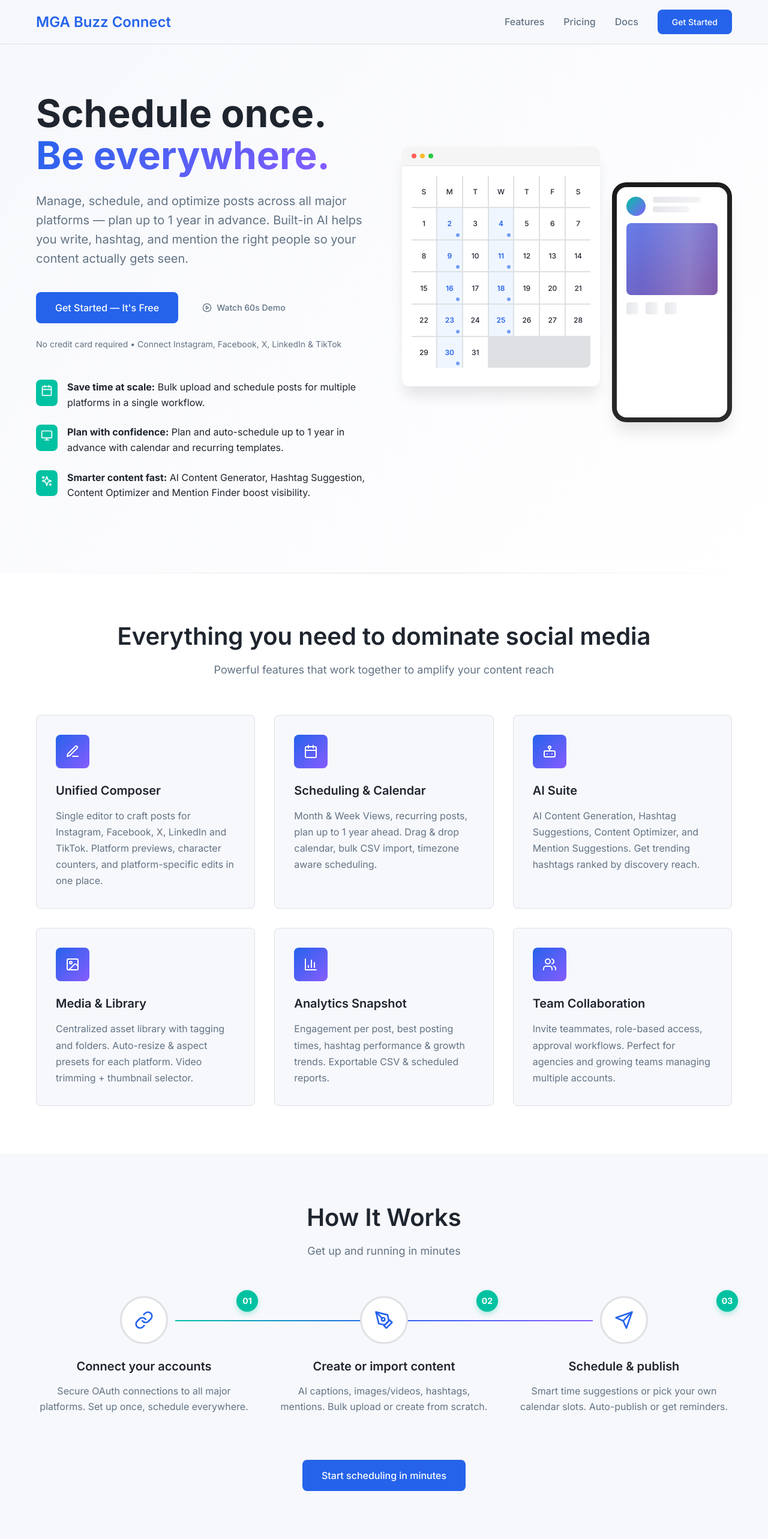
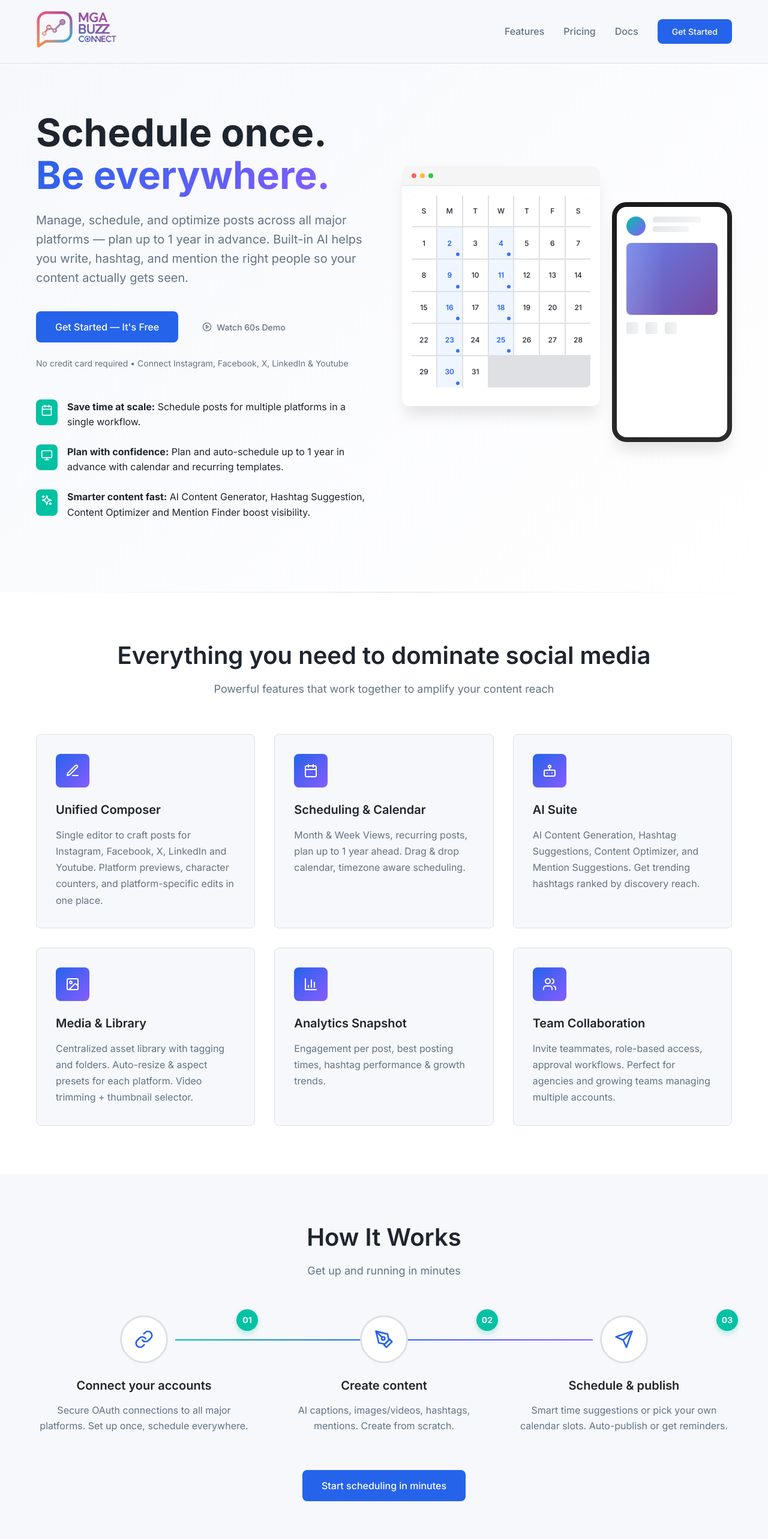
Before and after one commit to Saffotech/Buzz-Connect-Frontend, a React (Create React App) app: page / in a window 1280 px wide. Shown: the top 2566 px of the page at 60% size. Built offline with nearby package versions, Linux system fonts and the light colour scheme.

Commit message:
Updated Home page

```diff
--- a/src/components/AuthPage.css
+++ b/src/components/AuthPage.css
@@ -636,7 +636,7 @@
 }
 
 .app-footer .footer-links {
-  margin-top: 4px;
+  /* margin-top: 4px; */
   display: flex;
   justify-content: center;
   gap: 12px;
--- a/src/components/AuthPage.js
+++ b/src/components/AuthPage.js
@@ -49,26 +49,7 @@ const AuthPage = () => {
           </div>
         </div>
       </div>
-      {/* Footer */}
-      <footer className="app-footer">
-        <p>© {new Date().getFullYear()}, MGA Buzz Connect.</p>
-        <div className="footer-links">
-          <a
-            href="https://mgabuzzconnect.com/privacy-policy"
-            target="_blank"
-            rel="noopener noreferrer"
-          >
-            Privacy
-          </a>
-          <a
-            href="https://mgabuzzconnect.com/terms-of-service"
-            target="_blank"
-            rel="noopener noreferrer"
-          >
-            Terms
-          </a>
-        </div>
-      </footer>
+
     </div>
   );
 };
--- a/src/components/CreatePost.css
+++ b/src/components/CreatePost.css
@@ -1987,6 +1987,7 @@
   font-weight: 600;
   color: #495057;
   margin-bottom: 12px;
+  text-wrap: nowrap;
 }
 
 .account-count {
@@ -2368,6 +2369,7 @@
   min-height: max-content;
 }
 
+
 .media-library-item {
   background: var(--bg-secondary);
   border: 2px solid transparent;
@@ -3561,6 +3563,7 @@
   overflow: hidden;
   transition: all 0.2s ease;
   background: var(--surface);
+  max-height: max-content;
 }
 
 .media-library-item:hover {
--- a/src/components/CreatePost.js
+++ b/src/components/CreatePost.js
@@ -615,10 +615,10 @@ const getAvailablePlatforms = () => {
     }
 
     // Check if images are required but not provided
-    if (areImagesRequired() && postData.images.length === 0) {
-      showToast('Images are required for all posts', 'error');
-      return false;
-    }
+    // if (areImagesRequired() && postData.images.length === 0) {
+    //   showToast('Images are required for all posts', 'error');
+    //   return false;
+    // }
 
     // Check if accounts are selected for platforms that require it
     const platformsRequiringAccounts = ['instagram', 'facebook', 'linkedin', 'youtube'];
@@ -1633,7 +1633,7 @@ const getAvailablePlatforms = () => {
                           {isSelected && platform.connected && platform.accounts && platform.accounts.length > 0 && (
                             <div className="account-multi-selector">
                               <label className="account-label">
-                                Select {platform.name} Account{platform.accounts.length > 1 ? 's' : ''}:
+                                Choose Profile{platform.accounts.length > 1 ? 's' : ''}:
                                 <span className="account-count">
                                   ({selectedAccountsCount} of {platform.accounts.length} selected)
                                 </span>
@@ -2248,7 +2248,7 @@ const getAvailablePlatforms = () => {
                                         playsInline
                                         onError={(e) => { console.error('Preview video failed to load'); e.target.style.display = 'none'; }}
                                       />
-                                      <div className="youtube-title">{postData.content?.substring(0, 100)}</div>
+                                      {/* <div className="youtube-title">{postData.content?.substring(0, 100)}</div> */}
                                     </div>
                                   ))
                               ) : (
@@ -2347,14 +2347,14 @@ const getAvailablePlatforms = () => {
 
             <div className="footer-actions">
               {/* Save as Draft Button */}
-              <button
+              {/* <button
                 type="button"
                 className="btn-secondary-draft"
                 onClick={onSaveDraft}
                 disabled={isSubmitting}
               >
                 Save as Draft
-              </button>
+              </button> */}
 
               {/* Publish / Schedule Button Footer */}
               <button
--- a/src/components/Layout.css
+++ b/src/components/Layout.css
@@ -539,7 +539,7 @@ layout.css
 }
 
 .app-footer .footer-links {
-  margin-top: 4px;
+  /* margin-top: 4px; */
   display: flex;
   justify-content: center;
   gap: 12px;
--- a/src/components/PlatformGrid.js
+++ b/src/components/PlatformGrid.js
@@ -5,6 +5,8 @@ import { useConnectedPlatforms } from "../hooks/useApi";
 import { usePlatformGridTracking } from "../hooks/useAnalytics";
 import { getPlatformIcon } from "../utils/platform-helpers";
 import "./PlatformGrid.css";
+import { FontAwesomeIcon } from '@fortawesome/react-fontawesome';
+import { faXTwitter } from '@fortawesome/free-brands-svg-icons';
 
 /**
  * Memoized PlatformButton - Sub-component for individual platform selection
@@ -33,9 +35,8 @@ const PlatformButton = memo(({
     ? platform.name
     : `${platform.name} - Not Connected`;
 
-  const buttonClass = `platform-btn ${isSelected ? "selected" : ""} ${
-    !platform.connected ? "not-connected" : ""
-  } ${disabled ? "disabled" : ""}`;
+  const buttonClass = `platform-btn ${isSelected ? "selected" : ""} ${!platform.connected ? "not-connected" : ""
+    } ${disabled ? "disabled" : ""}`;
 
   return (
     <button
@@ -47,7 +48,9 @@ const PlatformButton = memo(({
     >
       <div className="platform-btn-content">
         <div className="platform-icon">
-          {Icon ? (
+          {platform.id === "twitter" ? (
+            <FontAwesomeIcon icon={faXTwitter} size="lg" color="#000000" />
+          ) : Icon ? (
             <Icon size={20} />
           ) : (
             <span className="platform-emoji">{platform.emoji}</span>
@@ -190,6 +193,7 @@ const PlatformGrid = memo(({
   context = "unknown",
 }) => {
   const { platforms, loading, error } = useConnectedPlatforms();
+  console.log("All platforms from API:", platforms);
   const { trackGridUsage, trackSelection } = usePlatformGridTracking();
 
   // Filter and sort platforms
--- a/src/pages/Home/Home.css
+++ b/src/pages/Home/Home.css
@@ -76,7 +76,7 @@ h2 { font-size: clamp(2rem, 4vw, 2.5rem); }
 h3 { font-size: 1.5rem; }
 h4 { font-size: 1.25rem; }
 
-p { margin-bottom: 1em; }
+/* p { margin-bottom: 1em; } */
 
 .mga-gradient-text {
   background: linear-gradient(135deg, var(--mga-primary) 0%, var(--mga-accent-purple) 100%);
@@ -218,10 +218,14 @@ p { margin-bottom: 1em; }
   justify-content: space-between;
 }
 
-.mga-nav-brand h3 {
+/* .top-head h3 {
   color: var(--mga-primary);
   margin: 0;
   font-size: 1.5rem;
+} */
+
+.mga-nav-brand img{
+max-width: 135px;
 }
 
 .mga-nav-links {
@@ -1457,7 +1461,7 @@ section {
 .mga-modal-close:focus,
 .mga-form-group input:focus,
 .mga-form-group textarea:focus {
-  outline: 2px solid var(--mga-primary);
+  /* outline: 2px solid var(--mga-primary); */
   outline-offset: 2px;
 }
 
--- a/src/pages/Home/Home.js
+++ b/src/pages/Home/Home.js
@@ -7,7 +7,7 @@ import {
   Play, Loader2
 } from 'lucide-react';
 import './Home.css';
-
+import Logo from "../../assets/img/Logo.png";
 const Home = () => {
 
   const navigate = useNavigate();
@@ -27,12 +27,12 @@ const Home = () => {
     {
       icon: Edit3,
       title: 'Unified Composer',
-      description: 'Single editor to craft posts for Instagram, Facebook, X, LinkedIn and TikTok. Platform previews, character counters, and platform-specific edits in one place.'
+      description: 'Single editor to craft posts for Instagram, Facebook, X, LinkedIn and Youtube. Platform previews, character counters, and platform-specific edits in one place.'
     },
     {
       icon: Calendar,
       title: 'Scheduling & Calendar',
-      description: 'Month & Week Views, recurring posts, plan up to 1 year ahead. Drag & drop calendar, bulk CSV import, timezone aware scheduling.'
+      description: 'Month & Week Views, recurring posts, plan up to 1 year ahead. Drag & drop calendar, timezone aware scheduling.'
     },
     {
       icon: Bot,
@@ -47,7 +47,7 @@ const Home = () => {
     {
       icon: BarChart3,
       title: 'Analytics Snapshot',
-      description: 'Engagement per post, best posting times, hashtag performance & growth trends. Exportable CSV & scheduled reports.'
+      description: 'Engagement per post, best posting times, hashtag performance & growth trends.'
     },
     {
       icon: Users,
@@ -65,8 +65,8 @@ const Home = () => {
     },
     {
       icon: PenTool,
-      title: 'Create or import content',
-      description: 'AI captions, images/videos, hashtags, mentions. Bulk upload or create from scratch.',
+      title: 'Create content',
+      description: 'AI captions, images/videos, hashtags, mentions. Create from scratch.',
       number: '02'
     },
     {
@@ -152,12 +152,12 @@ const Home = () => {
   const faqs = [
     {
       question: "Which platforms are supported?",
-      answer: "We support Instagram, Facebook, X (Twitter), LinkedIn, TikTok. You can also export to CSV and connect via Zapier to 5000+ other apps."
+      answer: "We support Instagram, Facebook, X (Twitter), LinkedIn, Youtube."
     },
-    {
-      question: "Can I import posts in bulk?",
-      answer: "Yes! Upload via CSV files and media zip folders. Perfect for migrating from other tools or planning campaigns in spreadsheets."
-    },
+    // {
+    //   question: "Can I import posts in bulk?",
+    //   answer: "Yes! Perfect for migrating from other tools or planning campaigns in spreadsheets."
+    // },
     {
       question: "How accurate are AI suggestions?",
       answer: "Our AI uses platform-specific algorithms and real-time trends. We recommend reviewing suggestions before publishing, but most users find 85%+ accuracy."
@@ -451,8 +451,12 @@ const Home = () => {
       <nav className="mga-navbar">
         <div className="mga-nav-container">
           <div className="mga-nav-brand">
+          <img src={Logo} alt="BuzzConnect Logo" className='mga-nav-brand img' style={{ cursor: "pointer" }} />
+          </div>
+          {/* <div class="top-head">
             <h3>MGA Buzz Connect</h3>
-          </div>
+          </div> */}
+
           <div className={`mga-nav-links ${isMobileMenuOpen ? 'mga-nav-open' : ''}`}>
             <a href="#mga-features" onClick={(e) => { e.preventDefault(); scrollToSection('mga-features'); }}>
               Features
@@ -510,7 +514,7 @@ const Home = () => {
                 </div>
 
                 <p className="mga-hero-microcopy">
-                  No credit card required • Connect Instagram, Facebook, X, LinkedIn & TikTok
+                  No credit card required • Connect Instagram, Facebook, X, LinkedIn & Youtube
                 </p>
 
                 {/* Value Bullets */}
@@ -520,7 +524,7 @@ const Home = () => {
                       <Calendar size={20} />
                     </div>
                     <div>
-                      <strong>Save time at scale:</strong> Bulk upload and schedule posts for multiple platforms in a single workflow.
+                      <strong>Save time at scale:</strong> Schedule posts for multiple platforms in a single workflow.
                     </div>
                   </div>
                   <div className="mga-bullet-item">
@@ -670,7 +674,7 @@ const Home = () => {
                   </div>
                   <blockquote>"{testimonial.quote}"</blockquote>
                   <div className="mga-author">
-                    <div className="mga-author-avatar"></div>
+
                     <div className="mga-author-info">
                       <div className="mga-author-name">{testimonial.author}</div>
                       <div className="mga-author-role">{testimonial.role}</div>
@@ -683,7 +687,7 @@ const Home = () => {
         </section>
 
         {/* Pricing Section */}
-        <section id="mga-pricing" className="mga-pricing">
+        {/* <section id="mga-pricing" className="mga-pricing">
           <div className="mga-pricing-container">
             <div className="mga-section-header">
               <h2>Simple, transparent pricing</h2>
@@ -736,7 +740,7 @@ const Home = () => {
               Transparent billing • Switch plans anytime • 30-day money-back guarantee
             </p>
           </div>
-        </section>
+        </section> */}
 
         {/* FAQ Section */}
         <section className="mga-faq">
@@ -782,7 +786,10 @@ const Home = () => {
         <div className="mga-footer-container">
           <div className="mga-footer-content">
             <div className="mga-footer-brand">
-              <h3>MGA Buzz Connect</h3>
+          <div className="mga-nav-brand">
+          <img src={Logo} alt="BuzzConnect Logo" className='mga-nav-brand img' style={{ cursor: "pointer" }} />
+          </div>
+              {/* <h3>MGA Buzz Connect</h3> */}
               <p>Social media scheduling that's smart, fast, and human.</p>
             </div>
 
@@ -825,7 +832,7 @@ const Home = () => {
           </div>
 
           <div className="mga-footer-bottom">
-            <p>&copy; 2024 MGA Buzz Connect — Built for creators and teams.</p>
+            <p>&copy; 2025 MGA Buzz Connect — Built for creators and teams.</p>
           </div>
         </div>
       </footer>
```
Also changed, not shown: src/assets/img/dummy.jpg (added).
